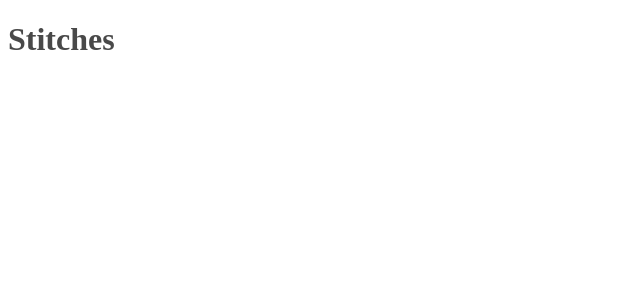
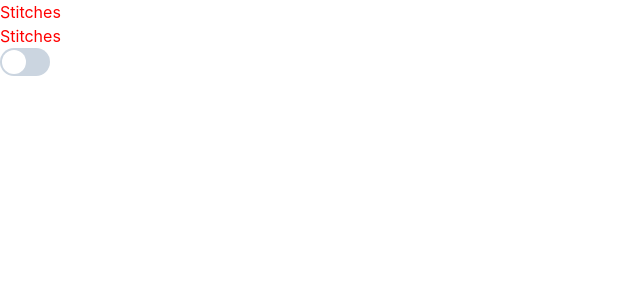
Before and after one commit to ovinidev/Stitches-config, a React (Vite) app: page / in a window 1280 px wide. Shown: the top 300 px of the page, without its empty margins (0-640 px from the left). Built offline with nearby package versions, Linux system fonts and the light colour scheme.

Commit message:
feat: stitches

```diff
--- a/package.json
+++ b/package.json
@@ -8,7 +8,11 @@
     "preview": "vite preview"
   },
   "dependencies": {
+    "@chakra-ui/react": "^2.2.1",
+    "@emotion/react": "^11",
+    "@emotion/styled": "^11",
     "@stitches/react": "^1.2.8",
+    "framer-motion": "^6",
     "react": "^18.0.0",
     "react-dom": "^18.0.0"
   },
--- a/src/App.tsx
+++ b/src/App.tsx
@@ -1,13 +1,26 @@
 import { styled } from "./styles/stitches.config"
+import { light } from "./styles/themes/light"
+import { Switch } from '@chakra-ui/react'
+import { useTheme } from "./context/useTheme"
+import { dark } from "./styles/themes/dark"
+
 
 function App() {
   const TitleExample = styled('h1', {
-    color: '$text'
+    color: '$primary'
   })
 
+  const { theme, toggleTheme } = useTheme();
+
   return (
-    <div className="App">
+    <div className={theme}>
       <TitleExample>Stitches</TitleExample>
+      <TitleExample>Stitches</TitleExample>
+      <Switch
+        size='lg'
+        isChecked={theme === dark}
+        onChange={() => toggleTheme()}
+      />
     </div>
   )
 }
--- /dev/null
+++ b/src/context/useTheme.tsx
@@ -0,0 +1,29 @@
+import { createContext, ReactNode, useContext } from "react";
+import { useThemeStorage } from "../hooks/useThemeStorage";
+
+interface ContextProps {
+  children: ReactNode
+}
+
+interface ContextData {
+  theme: string;
+  toggleTheme: () => void
+}
+
+const ThemeContext = createContext({} as ContextData);
+
+export const ThemeProvider = ({ children }: ContextProps) => {
+  const [theme, toggleTheme] = useThemeStorage()
+
+  return (
+    <ThemeContext.Provider value={{ theme, toggleTheme }}>
+      {children}
+    </ThemeContext.Provider>
+  )
+}
+
+export const useTheme = () => {
+  const response = useContext(ThemeContext)
+
+  return response
+}
--- /dev/null
+++ b/src/hooks/useThemeStorage.ts
@@ -0,0 +1,32 @@
+import { useState, useEffect } from 'react';
+import { dark } from '../styles/themes/dark';
+import { light } from '../styles/themes/light';
+
+type Props = [
+  theme: string,
+  toggleTheme: () => void,
+];
+
+export function useThemeStorage(): Props {
+  const [theme, setTheme] = useState<string>(light);
+
+  useEffect(() => {
+    const storageValue = localStorage.getItem('stitches@theme');
+    (() => {
+      setTheme(storageValue === 'light' ? light : dark);
+
+      if (storageValue === null) {
+        setTheme(light);
+        localStorage.setItem('stitches@theme', 'light');
+      }
+    })();
+  }, []);
+
+  function toggleTheme() {
+    const newThemeName = theme === light ? 'dark' : 'light';
+    localStorage.setItem('stitches@theme', newThemeName);
+    setTheme(newThemeName === 'light' ? light : dark);
+  }
+
+  return [theme, toggleTheme];
+}
--- a/src/main.tsx
+++ b/src/main.tsx
@@ -1,9 +1,15 @@
+import { ChakraProvider } from '@chakra-ui/react'
 import React from 'react'
 import ReactDOM from 'react-dom/client'
 import App from './App'
+import { ThemeProvider } from './context/useTheme'
 
 ReactDOM.createRoot(document.getElementById('root')!).render(
   <React.StrictMode>
-    <App />
+    <ChakraProvider>
+      <ThemeProvider>
+        <App />
+      </ThemeProvider>
+    </ChakraProvider>
   </React.StrictMode>
 )
--- a/src/styles/stitches.config.ts
+++ b/src/styles/stitches.config.ts
@@ -58,13 +58,13 @@ export const {
   theme: {
     colors: {
       primary: '',
-      inputText: '#ADADAD',
-      icons: '#00354F',
-      text: '#494949',
-      title: '#272727',
-      background: '#F3F3F3',
-      white: '#ffffff',
-      error: '#E51247',
+      inputText: '',
+      icons: '',
+      text: '',
+      title: '',
+      background: '',
+      white: '',
+      error: '',
     },
     space: {
       1: '',
--- /dev/null
+++ b/src/styles/themes/dark.ts
@@ -0,0 +1,14 @@
+import { createTheme } from "../stitches.config";
+
+export const dark = createTheme({
+  colors: {
+    primary: 'blue',
+    inputText: '#ADADAD',
+    icons: '#00354F',
+    text: '#494949',
+    title: '#272727',
+    background: '#F3F3F3',
+    white: '#ffffff',
+    error: '#E51247',
+  }
+})
--- /dev/null
+++ b/src/styles/themes/light.ts
@@ -0,0 +1,14 @@
+import { createTheme } from "../stitches.config";
+
+export const light = createTheme({
+  colors: {
+    primary: 'red',
+    inputText: '#ADADAD',
+    icons: '#00354F',
+    text: '#494949',
+    title: '#272727',
+    background: '#F3F3F3',
+    white: '#ffffff',
+    error: '#E51247',
+  }
+})
```
Also changed, not shown: 1 other file (tests, documents, lock files or other folders).
